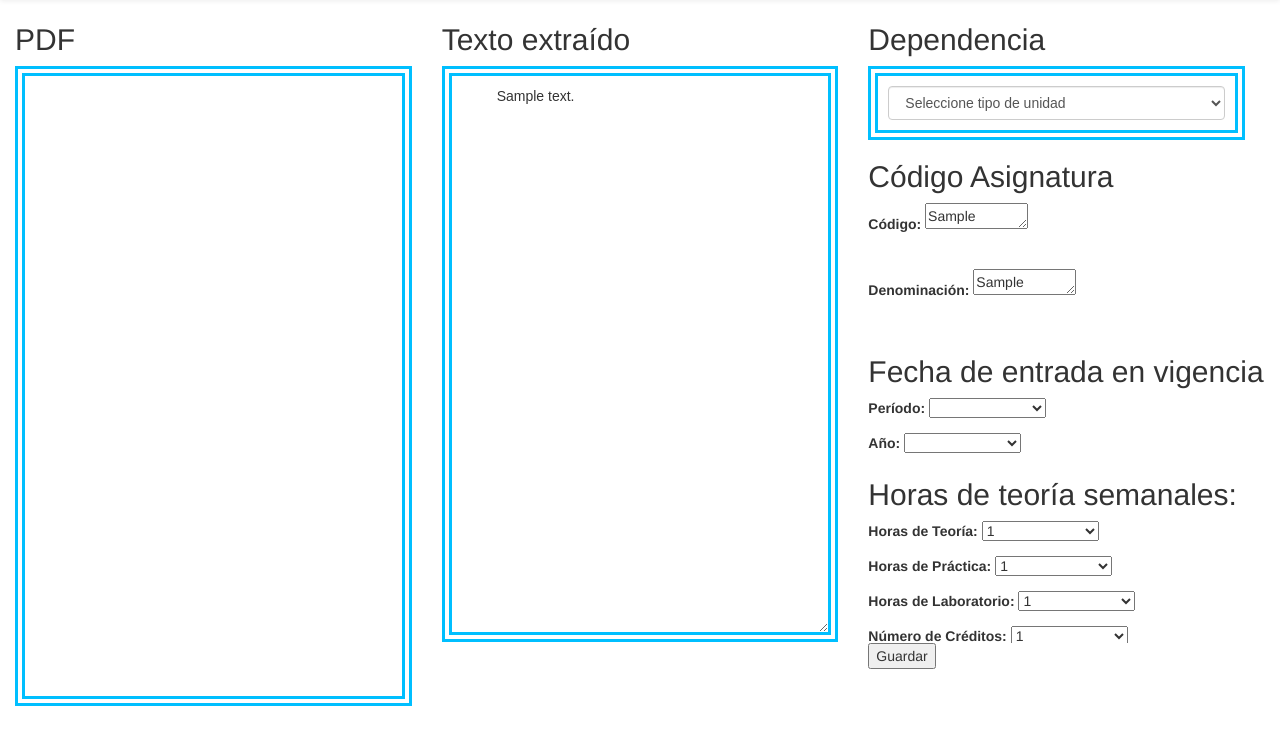
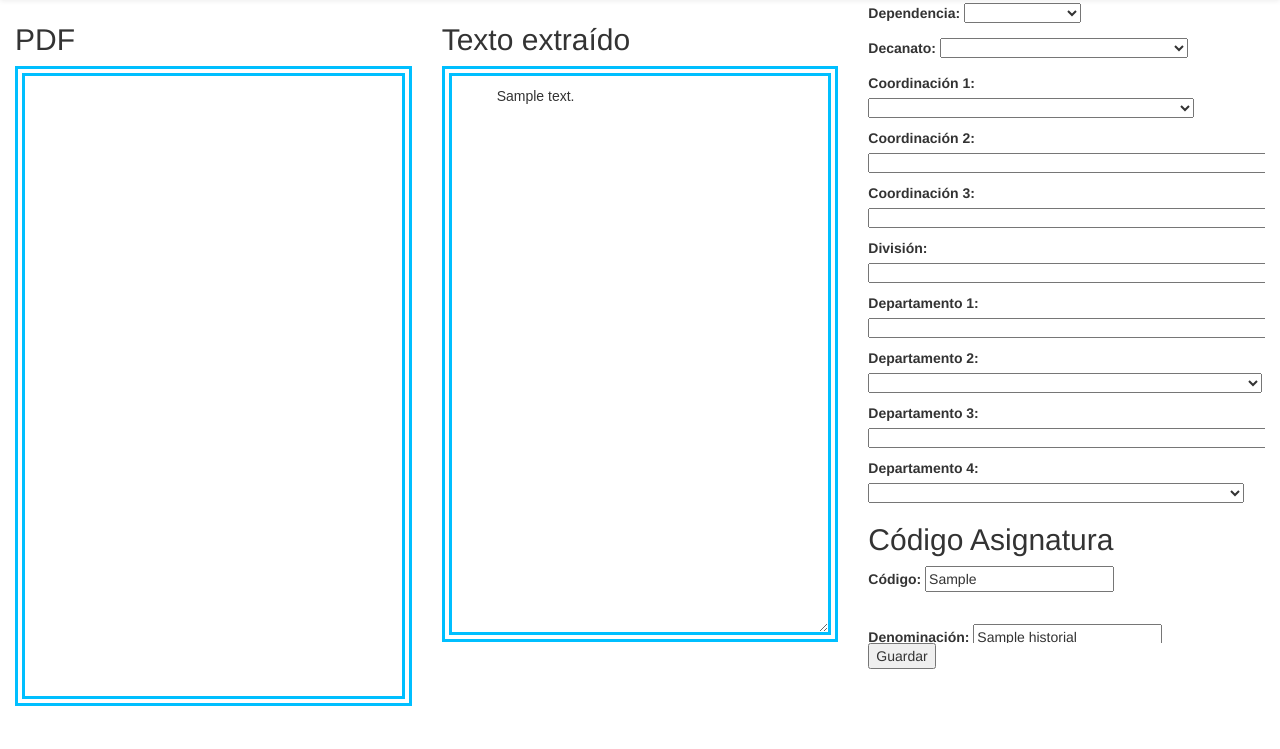
Before and after one commit to Gabogg07/WeCreate, a Django app: template SIGPAE/templates/SIGPAE/transcripcion.html in a window 1280 px wide. Shown: the part 51-800 px from the top of the page. Run offline with Django 3.2, Linux system fonts and the light colour scheme; data comes from the database, SQL or seed files in the repository; tables that the repository leaves empty hold one stand-in row (values such as "Sample post"); the template is opened without the code that fills it: values that come from a table or form of the project are taken from there, most other values are stand-ins (such as "Sample title", 1, 10 or a date in 2020); some libraries are stand-ins or nearby versions.

Commit message:
Form con BD Todo se conecta con la BD y lo muestra.. Falta estilizar y falta JQuery

```diff
--- a/SIGPAE/forms.py
+++ b/SIGPAE/forms.py
@@ -64,13 +64,123 @@ class MostrarConsultaForm(forms.Form):
 
 
 class HistorialForm(forms.Form):
+
+	DEPENDENCIA = [
+			('Coordinación', 'Coordinación'),
+			('Departamento', 'Departamento')]
+
+	DEPENDENCIA.insert(0, (0, 'Sin seleccionar'))
+
+	DECANATO = [
+			('Decanato de Estudios Generales', 'Decanato de Estudios Generales'),
+			('Decanato de Estudios Profesionales', 'Decanato de Estudios Profesionales'),
+			('Decanato de Estudios Tecnológicos', 'Decanato de Estudios Tecnológicos')]
+
+	DECANATO.insert(0, (0, 'Sin seleccionar'))
+
+	COORDINACION_D1 = [
+				('Coordinación del Ciclo Básico', 'Coordinación del Ciclo Básico'),
+				('Coordinación del Ciclo Profesional', 'Coordinación del Ciclo Profesional'),
+				('Coordinación de Formación General', 'Coordinación de Formación General'),
+				('Coordinación del Ciclo de Iniciación Universitaria', 'Coordinación del Ciclo de Iniciación Universitaria')]
+
+	COORDINACION_D1.insert(0, (0, 'Sin seleccionar'))
+
+	COORDINACION_D2 = [
+				('Coordinación de Química', 'Coordinación de Química'),
+				('Coordinación de Matemática', 'Coordinación de Matemática'),
+				('Coordinación de Biología', 'Coordinación de Biología'),
+				('Coordinación de Física', 'Coordinación de Física'),
+				('Coordinación de Tecnología e Ingeniería Eléctrica', 'Coordinación de Tecnología e Ingeniería Eléctrica'),
+				('Coordinación de Tecnología e Ingeniería Electrónica', 'Coordinación de Tecnología e Ingeniería Electrónica'),
+				('Coordinación de Ingeniería Mecánica', 'Coordinación de Ingeniería Mecánica'),
+				('Coordinación de Ingeniería Química', 'Coordinación de Ingeniería Química'),
+				('Coordinación de Ingeniería de Computación', 'Coordinación de Ingeniería de Computación'),
+				('Coordinación de Ingeniería Geofísica', 'Coordinación de Ingeniería Geofísica'),
+				('Coordinación de Ingeniería de Materiales', 'Coordinación de Ingeniería de Materiales'),
+				('Coordinación de Ingeniería de Producción y Organización Empresarial', 'Coordinación de Ingeniería de Producción y Organización Empresarial'),
+				('Coordinación de Tecnología Mecánica, Mantenimiento Aeronáutico e Ingeniería de Mantenimiento', 'Coordinación de Tecnología Mecánica, Mantenimiento Aeronáutico e Ingeniería de Mantenimiento'),
+				('Coordinación de Ingeniería de Telecomunicaciones', 'Coordinación de Ingeniería de Telecomunicaciones'),
+				('Coordinación de Arquitectura', 'Coordinación de Arquitectura'),
+				('Coordinación de Estudios Urbanos', 'Coordinación de Estudios Urbanos'),
+				('Coordinación de Turismo, Hotelería y Hospitalidad', 'Coordinación de Turismo, Hotelería y Hospitalidad'),
+				('Coordinación de Comercio Exterior y Licenciatura en Comercio Internacional', 'Coordinación de Comercio Exterior y Licenciatura en Comercio Internacional')]
+	COORDINACION_D2.insert(0, (0, 'Sin seleccionar'))
+
+
+	COORDINACION_D3 = [
+				('Coordinación de Tecnología e Ingeniería Eléctrica', 'Coordinación de Tecnología e Ingeniería Eléctrica'),
+				('Coordinación de Tecnología Eléctrica y Electrónica', 'Coordinación de Tecnología Eléctrica y Electrónica'),
+				('Coordinación de Ingeniería de Producción y Organización Empresarial', 'Coordinación de Ingeniería de Producción y Organización Empresarial'),
+				('Coordinación de Turismo, Hotelería y Hospitalidad', 'Coordinación de Turismo, Hotelería y Hospitalidad'),
+				('Coordinación de Administración Aduanera', 'Coordinación de Administración Aduanera'),
+				('Coordinación de Comercio Exterior y Licenciatura en Comercio Internacional', 'Coordinación de Comercio Exterior y Licenciatura en Comercio Internacional'),
+				('Coordinación de Administración del Transporte y Organización Empresarial', 'Coordinación de Administración del Transporte y Organización Empresarial'),
+				('Coordinación de Tecnología Mecánica, Mantenimiento Aeronáutico e Ingeniería de Mantenimiento', 'Coordinación de Tecnología Mecánica, Mantenimiento Aeronáutico e Ingeniería de Mantenimiento')]
+	COORDINACION_D3.insert(0, (0, 'Sin seleccionar'))
+
+
+	DIVISION = [
+		('División de Ciencias Físicas y Matemáticas', 'División de Ciencias Físicas y Matemáticas'),
+		('División de Ciencias Sociales y Humanidades', 'División de Ciencias Sociales y Humanidades'),
+		('División de Ciencias Biológicas', 'División de Ciencias Biológicas'),
+		('División de Ciencias y Tecnologías Administrativas e Industriales', 'División de Ciencias y Tecnologías Administrativas e Industriales')]
+
+	DIVISION.insert(0, (0, 'Sin seleccionar'))
+
+	DEPARTAMENTO_1 = [
+			('Departamento de Física', 'Departamento de Física'),
+			('Departamento de Química', 'Departamento de Química'),
+			('Departamento de Mecánica', 'Departamento de Mecánica'),
+			('Departamento de Matemáticas Puras y Aplicadas', 'Departamento de Matemáticas Puras y Aplicadas'),
+			('Departamento de Computación y Tecnología de la Información', 'Departamento de Computación y Tecnología de la Información'),
+			('Departamento de Cómputo Científico y Estadística', 'Departamento de Cómputo Científico y Estadística'),
+			('Departamento de Electrónica y Circuitos', 'Departamento de Electrónica y Circuitos'),
+			('Departamento de Termodinámica y Fenómenos de Transferencia', 'Departamento de Termodinámica y Fenómenos de Transferencia'),
+			('Departamento de Conversión y Transporte de Energía', 'Departamento de Conversión y Transporte de Energía'),
+			('Departamento de Procesos y Sistemas', 'Departamento de Procesos y Sistemas'),
+			('Departamento de Ciencias de los Materiales', 'Departamento de Ciencias de los Materiales'),
+			('Departamento de Ciencias de la Tierra', 'Departamento de Ciencias de la Tierra')]
+
+	DEPARTAMENTO_1.insert(0, (0, 'Sin seleccionar'))
+
+	DEPARTAMENTO_2 = [
+			('Departamento de Ciencia y Tecnología del Comportamiento', 'Departamento de Ciencia y Tecnología del Comportamiento'),
+			('Departamento de Lengua y Literatura', 'Departamento de Lengua y Literatura'),
+			('Departamento de Ciencias Económicas y Administrativas', 'Departamento de Ciencias Económicas y Administrativas'),
+			('Departamento de Idiomas', 'Departamento de Idiomas'),
+			('Departamento de Filosofía', 'Departamento de Filosofía'),
+			('Departamento de Ciencias Sociales', 'Departamento de Ciencias Sociales'),
+			('Departamento de Diseño Arquitectura y Artes Plásticas', 'Departamento de Diseño Arquitectura y Artes Plásticas'),
+			('Departamento de Planificación Urbana', 'Departamento de Planificación Urbana')]
+
+	DEPARTAMENTO_2.insert(0, (0, 'Sin seleccionar'))
+
+
+	DEPARTAMENTO_3 = [
+			('Departamento de Biología Celular', 'Departamento de Biología Celular'),
+			('Departamento de Estudios Ambientales', 'Departamento de Estudios Ambientales'),
+			('Departamento de Biología de Organismos', 'Departamento de Biología de Organismos'),
+			('Departamento de Tecnología de Procesos Biológicos y Bioquímicos', 'Departamento de Tecnología de Procesos Biológicos y Bioquímicos')]
+
+	DEPARTAMENTO_3.insert(0, (0, 'Sin seleccionar'))
+
+
+	DEPARTAMENTO_4 = [
+			('Departamento de Tecnología de Servicios', 'Departamento de Tecnología de Servicios'),
+			('Departamento de Tecnología Industrial', 'Departamento de Tecnología Industrial'),
+			('Departamento de Formación General y Ciencias Básicas', 'Departamento de Formación General y Ciencias Básicas')]
+
+	DEPARTAMENTO_4.insert(0, (0, 'Sin seleccionar'))
+
+
 	PERIODOS = [
-		('Sep-Dic', 'Sep-Dic'),
-		('Ene-Mar', 'Ene-Mar'),
-		('Abr-Jul', 'Abr-Jul'),
-		('Intensivo', 'Intensivo')]
+		('Sep-Dic','Sep-Dic'),
+		('Ene-Mar','Ene-Mar'),
+		('Abr-Jul','Abr-Jul'),
+		('Intensivo','Intensivo')]
 
-	PERIODOS.insert(0, (0, 'Sin seleccionar'))
+	PERIODOS.insert(0,(0,'Sin seleccionar'))
 
 	ANIOS = [(x, x) for x in range(1969, datetime.datetime.now().year + 1)]
 
@@ -93,17 +203,28 @@ class HistorialForm(forms.Form):
 	HORAS_L.insert(0, (0, 'Sin seleccionar'))
 
 
-	codigo_asignatura = forms.CharField(widget=forms.Textarea(attrs={'cols': 10, 'rows': 1}), label="Código", required = False)
-	denominacion = forms.CharField(widget=forms.Textarea(attrs={'cols': 10, 'rows': 1}), label="Denominación", required = False)
+	dependencia = forms.ChoiceField(choices=DEPENDENCIA, label="Dependencia", required = False)
+	decanato = forms.ChoiceField(choices=DECANATO, label="Decanato", required = False)
+	coordinacion_D1 = forms.ChoiceField(choices=COORDINACION_D1, label="Coordinación 1", required = False)
+	coordinacion_D2 = forms.ChoiceField(choices=COORDINACION_D2, label="Coordinación 2", required = False)
+	coordinacion_D3 = forms.ChoiceField(choices=COORDINACION_D3, label="Coordinación 3", required = False)
+	division = forms.ChoiceField(choices=DIVISION, label="División", required = False)
+	departamento_D1 = forms.ChoiceField(choices=DEPARTAMENTO_1, label="Departamento 1", required = False)
+	departamento_D2 = forms.ChoiceField(choices=DEPARTAMENTO_2, label="Departamento 2", required = False)
+	departamento_D3 = forms.ChoiceField(choices=DEPARTAMENTO_3, label="Departamento 3", required = False)
+	departamento_D4 = forms.ChoiceField(choices=DEPARTAMENTO_4, label="Departamento 4", required = False)
+
+	codigo_asignatura = forms.CharField(label="Código", required = False)
+	denominacion = forms.CharField(label="Denominación", required = False)
 	periodo = forms.ChoiceField(choices=PERIODOS, label="Período", required = False)
 	anio = forms.ChoiceField(choices=ANIOS, label="Año", required = False)
 	horas_T = forms.ChoiceField(choices=HORAS_T, label="Horas de Teoría", required = False)
 	horas_P = forms.ChoiceField(choices=HORAS_P, label="Horas de Práctica", required = False)
 	horas_L = forms.ChoiceField(choices=HORAS_L, label="Horas de Laboratorio", required = False)
 	num_creditos = forms.ChoiceField(choices=CREDITOS, label="Número de Créditos", required = False)
-	requisitos = forms.CharField(widget=forms.Textarea(attrs={'cols': 10, 'rows': 1}), label="Requisitos", required = False)
-	cont_sinopticos = forms.CharField(widget=forms.Textarea(attrs={'cols': 10, 'rows': 1}), label="Contenidos Sinópticos", required = False)
-	estrategias_met = forms.CharField(widget=forms.Textarea(attrs={'cols': 10, 'rows': 1}), label="Estrategias Metodológicas", required = False)
-	estrategias_ev = forms.CharField(widget=forms.Textarea(attrs={'cols': 10, 'rows': 1}), label="Estrategias de Evaluación", required = False)
-	objetivos = forms.CharField(widget=forms.Textarea(attrs={'cols': 10, 'rows': 1}), label="Objetivos", required = False)
-	fuentes_info = forms.CharField(widget=forms.Textarea(attrs={'cols': 10, 'rows': 1}), label="Fuentes de Información recomendadas", required = False)
+	requisitos = forms.CharField(label="Requisitos", required = False)
+	cont_sinopticos = forms.CharField(widget=forms.Textarea(attrs={'cols': 25, 'rows': 6}), label="Contenidos Sinópticos", required = False)
+	estrategias_met = forms.CharField(widget=forms.Textarea(attrs={'cols': 25, 'rows': 6}), label="Estrategias Metodológicas", required = False)
+	estrategias_ev = forms.CharField(widget=forms.Textarea(attrs={'cols': 25, 'rows': 6}), label="Estrategias de Evaluación", required = False)
+	objetivos = forms.CharField(widget=forms.Textarea(attrs={'cols': 25, 'rows': 6}), label="Objetivos", required = False)
+	fuentes_info = forms.CharField(widget=forms.Textarea(attrs={'cols': 25, 'rows': 6}), label="Fuentes de Información recomendadas", required = False)
--- a/SIGPAE/templates/SIGPAE/transcripcion.html
+++ b/SIGPAE/templates/SIGPAE/transcripcion.html
@@ -58,8 +58,21 @@
       <div class="col-lg-4 col-md-6 col-sm-6 col-xs-12">
       <div style="overflow:scroll;height:100%;width:100%;overflow-y:auto;overflow-x:hidden;">
 
+      <form action="{% url "home" %}" method="post" enctype="multipart/form-data">
+         {% csrf_token %}
+         <input type="hidden" name="documento" value={{ row.docfile_id.id }}>
 
-      <h2> Dependencia </h2>
+         <p>{{ form.dependencia.label_tag }} {{ form.dependencia }}</p>
+         <p>{{ form.decanato.label_tag }} {{ form.decanato }}</p>
+         <p>{{ form.coordinacion_D1.label_tag }} {{ form.coordinacion_D1 }}</p>
+         <p>{{ form.coordinacion_D2.label_tag }} {{ form.coordinacion_D2 }}</p>
+         <p>{{ form.coordinacion_D3.label_tag }} {{ form.coordinacion_D3 }}</p>
+         <p>{{ form.division.label_tag }} {{ form.division }}</p>
+         <p>{{ form.departamento_D1.label_tag }} {{ form.departamento_D1 }}</p>
+         <p>{{ form.departamento_D2.label_tag }} {{ form.departamento_D2 }}</p>
+         <p>{{ form.departamento_D3.label_tag }} {{ form.departamento_D3 }}</p>
+         <p>{{ form.departamento_D4.label_tag }} {{ form.departamento_D4 }}</p>
+      <!--<h2> Dependencia </h2>
 
 
       <form action="index.php" method="post" style="border:10px double deepskyblue;font-family:arial;padding:10px;width:95%">
@@ -107,11 +120,9 @@
             </form>
          </div>
 
-      </div>
+      </div-->
 
-      <form action="{% url "home" %}" method="post" enctype="multipart/form-data">
-         {% csrf_token %}
-         <input type="hidden" name="documento" value={{ row.docfile_id.id }}>
+
          <h2> Código Asignatura </h2>
          <!--<textarea cols="40" rows="1" style="border:10px double deepskyblue;font-family:arial;padding:10px;width:95%">{{ form.codigo_asignatura }}</textarea>-->
 
@@ -407,6 +418,18 @@
    document.getElementById('id_estrategias_ev').value = "{{ row.estrategias_ev }}";
    document.getElementById('id_objetivos').value = "{{ row.objetivos }}";
    document.getElementById('id_fuentes_info').value = "{{ row.fuentes_info }}";
+
+   document.getElementById('id_dependencia').value = "{{ row.dependencia }}";
+   document.getElementById('id_decanato').value = "{{ row.decanato }}";
+   document.getElementById('id_coordinacion_D1').value = "{{ row.coordinacion_D1 }}";
+   document.getElementById('id_coordinacion_D2').value = "{{ row.coordinacion_D2 }}";
+   document.getElementById('id_coordinacion_D3').value = "{{ row.coordinacion_D3 }}";
+   document.getElementById('id_division').value = "{{ row.division }}";
+   document.getElementById('id_departamento_D1').value = "{{ row.departamento_D1 }}";
+   document.getElementById('id_departamento_D2').value = "{{ row.departamento_D2 }}";
+   document.getElementById('id_departamento_D3').value = "{{ row.departamento_D3 }}";
+   document.getElementById('id_departamento_D4').value = "{{ row.departamento_D4 }}";
+
 </script>
 
 
```
Also changed, not shown: SIGPAE/models.py (+10 -0 lines), SIGPAE/views.py (+18 -1 lines).
